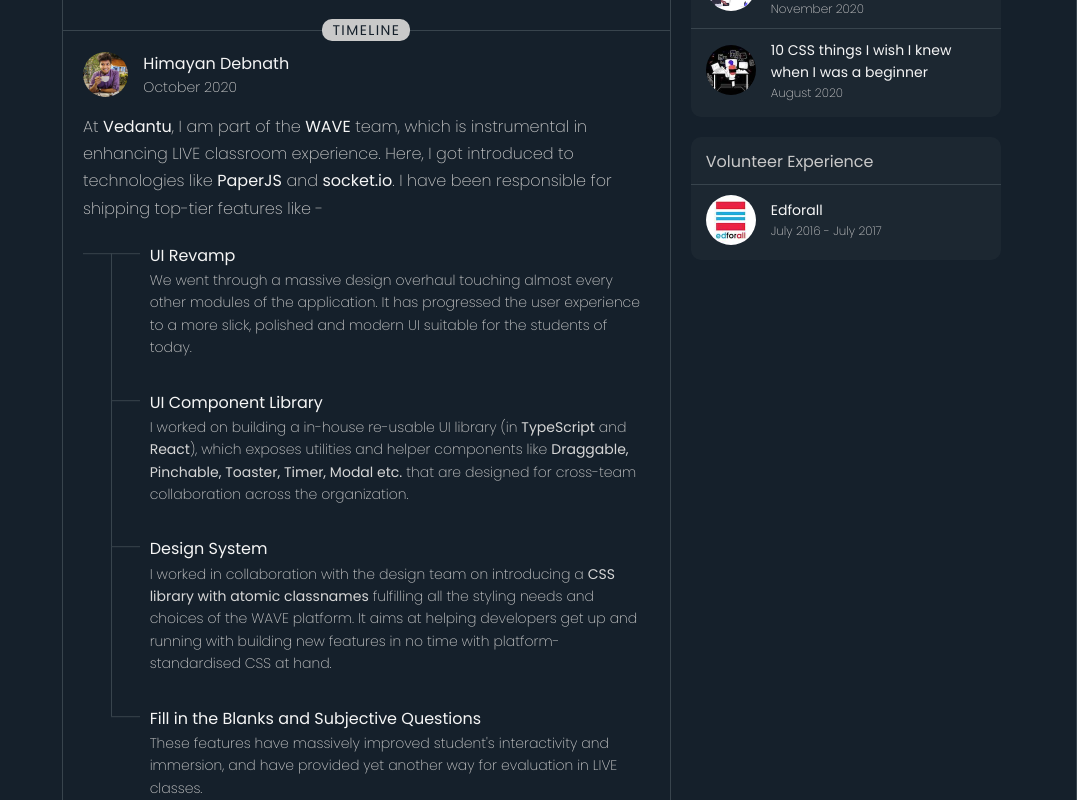
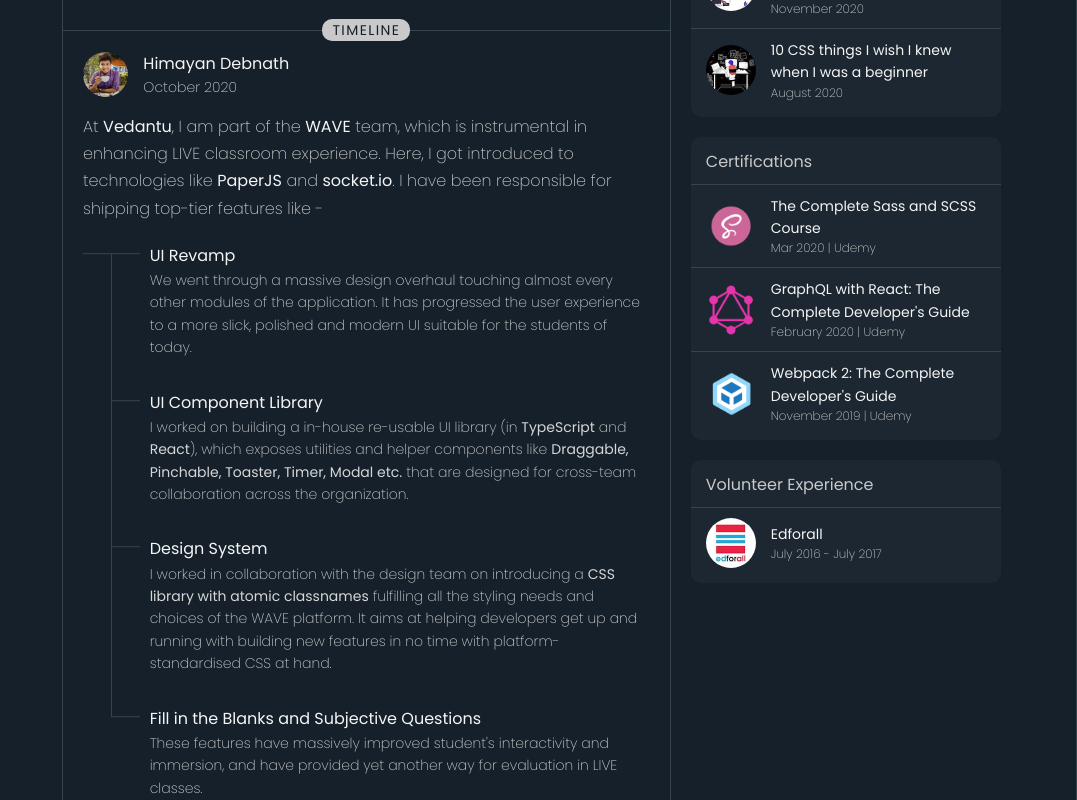
Before and after one commit to himayand21/portfolio-v2, a React (Create React App) app: page / in a window 1280 px wide. Shown: the part 740-1540 px from the top of the page, without its empty margins (203-1280 px from the left). Built offline with nearby package versions, Linux system fonts and the light colour scheme.

Commit message:
feat(highlights): add certifications

```diff
--- a/src/containers/contact/index.tsx
+++ b/src/containers/contact/index.tsx
@@ -8,8 +8,9 @@
 } from 'react';
 
 import {
-  contactInfo, profilerowType, profileInfo, resumeInfo,
+  contactInfo, profilerowType, profileInfo, RESUME_LINK,
 } from '../../metadata/profile/profileInfo';
+import Anchor from '../../icons/Anchor';
 
 import { Article } from '../../styles';
 import {
@@ -29,6 +30,7 @@
   ContactRow,
   ContactInfoLogo,
   ContactInfoSpan,
+  ResumeLinkWrapper,
   ResumeLink,
   ResumeLabel,
   Footer,
@@ -178,7 +180,7 @@
                   label,
                   link,
                 }: profilerowType): ReactElement => (
-                  <Info key={label}>
+                  <Info key={link}>
                     <InfoLogo>
                       {getIcon()}
                     </InfoLogo>
@@ -193,14 +195,19 @@
               </ProfileRow>
             </DescriptionValue>
             <Footer>
+              <ResumeLinkWrapper>
+                <InfoLogo>
+                  <Anchor />
+                </InfoLogo>
                 <ResumeLink
-                href={resumeInfo.link}
+                  href={RESUME_LINK}
                   target="blank"
                 >
                   <ResumeLabel>
-                  {resumeInfo.label}
+                    Resume
                   </ResumeLabel>
                 </ResumeLink>
+              </ResumeLinkWrapper>
               <GetInTouchBtn onClick={toggleIsContactFormShown}>
                 <GetInTouchSpan>
                   Get in Touch
--- a/src/containers/contact/styles.tsx
+++ b/src/containers/contact/styles.tsx
@@ -4,7 +4,6 @@
 
 import {
   TypographyBody,
-  TypographyBodyReduced,
   TypographyHeadline,
   TypographyIntro,
   TypographyIntroReduced,
@@ -129,12 +128,17 @@
   margin-left: 10px;
 `;
 
+export const ResumeLinkWrapper = styled.div`
+  display: flex;
+  justify-content: center;
+  align-items: center;
+`;
+
 export const ResumeLink = styled.a`
-  padding: 3px 8px;
   text-decoration: none;
-  border-radius: 12px;
-  background-color: ${({ theme }) => theme.backgroundHover};
+  cursor: pointer;
   color: ${({ theme }) => theme.color};
+  margin-left: 6px;
   @media (hover: hover) {
     &:hover {
       color: ${({ theme }) => darken(0.1, theme.color)};
@@ -142,7 +146,7 @@
   }
 `;
 
-export const ResumeLabel = styled(TypographyBodyReduced)`
+export const ResumeLabel = styled(TypographyBody)`
   font-weight: 400;
 `;
 
@@ -211,7 +215,7 @@
 export const GetInTouchBtn = styled.button`
   background-color: ${({ theme }) => theme.color};
   color: ${({ theme }) => theme.background};
-  padding: 3px 8px;
+  padding: 8px 10px;
   border-radius: 20px;
   display: flex;
   align-items: center;
@@ -224,9 +228,12 @@
       background-color: ${({ theme }) => lighten(0.1, theme.color)};
     }
   }
+  @media only screen and (max-width: ${MOBILE}px) {
+    padding: 6px 8px;
+  }
 `;
 
-export const GetInTouchSpan = styled(TypographyBodyReduced)`
+export const GetInTouchSpan = styled(TypographyBody)`
   font-weight: 400;
 `;
 
--- a/src/containers/navigator/index.tsx
+++ b/src/containers/navigator/index.tsx
@@ -36,6 +36,7 @@
         <MenuItem
           onClick={() => switchTab(path)}
           isActive={checkIfActive(path)}
+          key={path}
         >
           <MenuLogo isActive={checkIfActive(path)}>
             <Icon />
--- a/src/containers/profile/index.tsx
+++ b/src/containers/profile/index.tsx
@@ -146,7 +146,12 @@
             </ProfileRow>
             <ProfileRow>
               {bioInfo.map((text) => (
-                <BioText as="div">{text}</BioText>
+                <BioText
+                  as="div"
+                  key="bio-text"
+                >
+                  {text}
+                </BioText>
               ))}
             </ProfileRow>
             <ProfileRow>
@@ -155,7 +160,7 @@
                 label,
                 link,
               }: profilerowType): ReactElement => (
-                <Info key={label}>
+                <Info key={link}>
                   <InfoLogo>
                     {getIcon()}
                   </InfoLogo>
@@ -199,6 +204,7 @@
               getIcon={getIcon}
               link={link}
               ambience={ambience}
+              key={date}
             />
           );
         })}
@@ -239,7 +245,11 @@
               getImage,
               link,
             }: asiderowType): ReactElement => (
-              <AsideBlockItem href={link} target="blank">
+              <AsideBlockItem
+                href={link}
+                target="blank"
+                key={link}
+              >
                 <AsideItemImage
                   src={getImage(ambience)}
                   alt=""
--- a/src/containers/settings/index.tsx
+++ b/src/containers/settings/index.tsx
@@ -50,7 +50,9 @@
       <Box>
         <Pallete>
           {Object.values(COLORS).map((each) => (
-            <PickerWrapper>
+            <PickerWrapper
+              key={each}
+            >
               <Picker
                 filledColor={COLOR_MAP[each]}
                 onClick={() => setColor(each)}
--- /dev/null
+++ b/src/icons/Anchor.tsx
@@ -0,0 +1,16 @@
+import { ReactElement } from 'react';
+import { Icon } from '../styles';
+
+const Anchor = (): ReactElement => (
+  <Icon
+    aria-hidden="true"
+    focusable="false"
+    role="img"
+    xmlns="http://www.w3.org/2000/svg"
+    viewBox="0 0 512 512"
+  >
+    <path fill="currentColor" d="M314.222 197.78c51.091 51.091 54.377 132.287 9.75 187.16-6.242 7.73-2.784 3.865-84.94 86.02-54.696 54.696-143.266 54.745-197.99 0-54.711-54.69-54.734-143.255 0-197.99 32.773-32.773 51.835-51.899 63.409-63.457 7.463-7.452 20.331-2.354 20.486 8.192a173.31 173.31 0 0 0 4.746 37.828c.966 4.029-.272 8.269-3.202 11.198L80.632 312.57c-32.755 32.775-32.887 85.892 0 118.8 32.775 32.755 85.892 32.887 118.8 0l75.19-75.2c32.718-32.725 32.777-86.013 0-118.79a83.722 83.722 0 0 0-22.814-16.229c-4.623-2.233-7.182-7.25-6.561-12.346 1.356-11.122 6.296-21.885 14.815-30.405l4.375-4.375c3.625-3.626 9.177-4.594 13.76-2.294 12.999 6.524 25.187 15.211 36.025 26.049zM470.958 41.04c-54.724-54.745-143.294-54.696-197.99 0-82.156 82.156-78.698 78.29-84.94 86.02-44.627 54.873-41.341 136.069 9.75 187.16 10.838 10.838 23.026 19.525 36.025 26.049 4.582 2.3 10.134 1.331 13.76-2.294l4.375-4.375c8.52-8.519 13.459-19.283 14.815-30.405.621-5.096-1.938-10.113-6.561-12.346a83.706 83.706 0 0 1-22.814-16.229c-32.777-32.777-32.718-86.065 0-118.79l75.19-75.2c32.908-32.887 86.025-32.755 118.8 0 32.887 32.908 32.755 86.025 0 118.8l-45.848 45.84c-2.93 2.929-4.168 7.169-3.202 11.198a173.31 173.31 0 0 1 4.746 37.828c.155 10.546 13.023 15.644 20.486 8.192 11.574-11.558 30.636-30.684 63.409-63.457 54.733-54.735 54.71-143.3-.001-197.991z" />
+  </Icon>
+);
+
+export default Anchor;
--- a/src/metadata/profile/asideFeed.ts
+++ b/src/metadata/profile/asideFeed.ts
@@ -8,6 +8,9 @@
 import Org22 from '../../images/highlights/Org22.png';
 import Org3 from '../../images/highlights/Org3.png';
 import Vol1 from '../../images/highlights/Vol1.jpg';
+import Sass from '../../images/skills/sass.png';
+import Webpack from '../../images/skills/webpack.png';
+import GraphQL from '../../images/skills/graphql.png';
 
 const asideFeed = [
   {
@@ -61,6 +64,25 @@
     }],
   },
   {
+    type: 'Certifications',
+    items: [{
+      link: 'https://drive.google.com/file/d/19Dp2C3zFRTJRfNwj_-BaJHw6Tzu5_Srx/view?usp=drivesdk',
+      title: 'The Complete Sass and SCSS Course',
+      subtitle: 'Mar 2020 | Udemy',
+      getImage: (): string => Sass,
+    }, {
+      link: 'https://drive.google.com/file/d/19Exk87mArdBqIgtyCqHPQZPXukK26gg_/view?usp=drivesdk',
+      title: 'GraphQL with React: The Complete Developer\'s Guide',
+      subtitle: 'February 2020 | Udemy',
+      getImage: (): string => GraphQL,
+    }, {
+      link: 'https://drive.google.com/file/d/1MZPuL-lwtuwsihFPgUuIZl2xqpjrkSmT/view?usp=sharing',
+      title: 'Webpack 2: The Complete Developer\'s Guide',
+      subtitle: 'November 2019 | Udemy',
+      getImage: (): string => Webpack,
+    }],
+  },
+  {
     type: 'Volunteer Experience',
     items: [{
       link: 'https://www.facebook.com/edforall.org',
--- a/src/metadata/profile/profileInfo.tsx
+++ b/src/metadata/profile/profileInfo.tsx
@@ -62,10 +62,7 @@
   link: 'https://himayandebnath.medium.com',
 }];
 
-export const resumeInfo = {
-  label: 'View Resume',
-  link: 'https://drive.google.com/drive/folders/1KTmvnSH0dSWGd2nM8MxFMBU2iRBD3LYx?usp=sharing',
-};
+export const RESUME_LINK = 'https://drive.google.com/drive/folders/1KTmvnSH0dSWGd2nM8MxFMBU2iRBD3LYx?usp=sharing';
 
 export type profilerowType = {
   getIcon: () => ReactElement,
```
Lines whose indentation alone changed are shown as unchanged.
